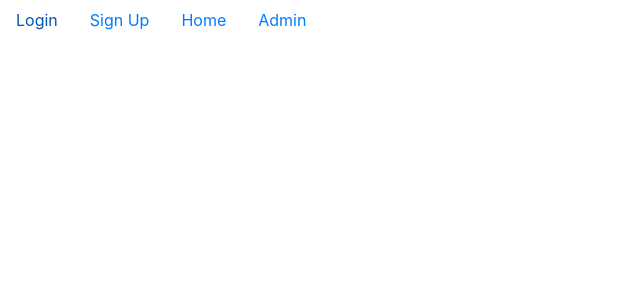
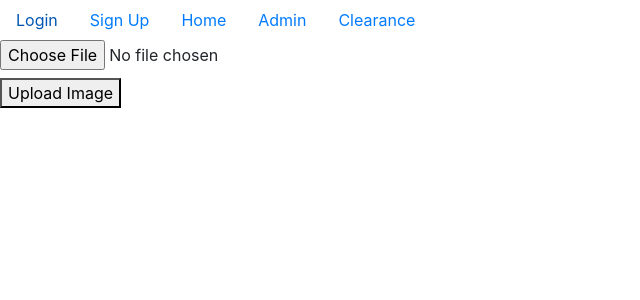
Before and after one commit to Orlandouchiha425/gamestop, a React (Create React App) app: page /imageupload in a window 1280 px wide. Shown: the top 300 px of the page, without its empty margins (0-640 px from the left). Built offline with nearby package versions, Linux system fonts and the light colour scheme.

Commit message:
practice payload and creating clearence route

```diff
--- a/models/Games.js
+++ b/models/Games.js
@@ -9,7 +9,8 @@ const gamesSchema = new Schema({
    description:{type:String,required:true},
    genre:{type:String, required:true},
     platform:{type:String, required:true},
+    clearance:{type:String , required:true},
 
-   imageUpload: String,
+   img: String,
 })
 module.exports = mongoose.model('Games',gamesSchema)
--- a/routes/api/games.js
+++ b/routes/api/games.js
@@ -1,7 +1,9 @@
 const express = require('express')
 
 const router = express.Router()
-const {findgameById, deleteGames, createGames, findAllGames, updateGames} = require('../../controllers/Games')
+const {findgameById, deleteGames, createGames, findAllGames, updateGames, findClearanceGames} = require('../../controllers/Games')
+
+router.get('/clearance',findClearanceGames)
 
 router.get('/',findAllGames)
 
@@ -14,4 +16,5 @@ router.delete('/:id',deleteGames)
 // this gets a game only
 router.get('/:id', findgameById)
 
+
 module.exports = router;
--- a/src/App.js
+++ b/src/App.js
@@ -6,6 +6,9 @@ import LoginForm from './components/LoginForm/LoginForm';
 import NavBar from './NavBar/NavBar';
 import SignUpForm from './components/SignUpForm/SignUpForm';
 import CreateGameForm from './components/Admin/createGameForm'
+import ImageUpload from './components/Images/ImageUploads';
+import Clearance from './components/Clearance/Clearance';
+
 function App() {
   const [user, setUser ] = useState(null);
 const [ admin,setAdmin ] = useState(null)
@@ -16,10 +19,12 @@ const [ admin,setAdmin ] = useState(null)
   // user?
   <>
   <Routes>
-<Route path="/" element={<Home setUser ={setUser}/>}/>
+<Route path= "/imageupload" element={< ImageUpload/>} />
+<Route path="/" element={<Home />}/>
 <Route path ='/login' element= {<LoginForm setUser={setUser}/>}/>
 <Route path='/signup' element= {<SignUpForm setUser={setUser} />}/>
 <Route path='/admin' element={<CreateGameForm  setUser={setUser} />}/>
+<Route path='/clearance' element={<Clearance />}/>
 
 
   </Routes>
--- a/src/NavBar/NavBar.jsx
+++ b/src/NavBar/NavBar.jsx
@@ -9,6 +9,8 @@ export default function NavBar(){
 <Link className="nav-link active" to='/signup'>Sign Up</Link>
 <Link className="nav-link active" to='/'>Home</Link>
 <Link className="nav-link active" to='/admin'>Admin</Link>
+<Link className="nav-link active" to='/clearance'>Clearance</Link>
+
 </nav>
         </div>
     )
--- a/src/components/Admin/createGameForm.jsx
+++ b/src/components/Admin/createGameForm.jsx
@@ -12,7 +12,8 @@ descripton:'',
 genre:'',
 platform:'',
 error:'',
-successful:''
+successful:'',
+clearance:'',
 
 })
 
@@ -88,7 +89,10 @@ const handleSubmit = async(evt) => {
 
 
     </select>
-
+    <div className="form-group">
+    <label >Clearance</label>
+    <input type="text" name="clearance" className="form-control" id="exampleFormControlInput1" required="true" placeholder="clearance" value={setData.clearance} onChange={handleChange}/>
+  </div>
     <button type="submit">Submit</button>
 
     <p className="successful-message">&nbsp;{data.successful}</p>
--- /dev/null
+++ b/src/components/Clearance/Clearance.jsx
@@ -0,0 +1,46 @@
+import { useState,useEffect } from "react";
+import {getClearanceGames} from "../../utilities/apiRoutes/games-api"
+export default function Clearance(){
+
+    const [data, setData]=useState(null)
+
+    const getAllClearanceGames = async() =>{
+
+        try {
+            const response = await getClearanceGames()
+        setData(response)
+
+        } catch (error) {
+            console.log(error.message)
+        }
+    }
+
+
+    useEffect(() => {
+        getAllClearanceGames()
+            },[])
+
+            return(
+                <>
+                {data ?  <>
+                    {
+                        data.map((element,index)=>(
+                          <div>
+                            <h1>{element.title}</h1>
+                            <h3>{element.price}</h3>
+                            <h3>{element.description}</h3>
+                            <h3>{element.clearance}</h3>
+                      </div>
+                        ))
+                    }
+                           </>
+                        :
+
+                        <h1>do nothing</h1>}
+
+            </>
+            )
+
+
+
+}
--- /dev/null
+++ b/src/components/Images/ImageUploads.js
@@ -0,0 +1,48 @@
+import { uploadImage } from "../../utilities/ImageUpload/ImageUpload"
+import { useState,useEffect } from "react"
+// import { Image } from "cloudinary-react"
+// import { getSpaceUntilMaxLength } from "@testing-library/user-event/dist/utils"
+export default function ImageUploads(placeholder){
+    const [files, setFiles ]= useState([])
+    const [upload , setUpload] =useState({img: ''})
+const uploadFunc = async () =>{
+        // console.log(image)
+    const formData =new FormData();
+    formData.append('file', files[0])
+    formData.append("upload_preset", "a6gubdd9")
+    const response =await uploadImage(formData)
+console.log(response)
+setUpload({ img: response})
+// setImage(response)
+    }
+
+    const handleFiles = (event) =>{
+        setFiles(event.target.files)
+    }
+
+    const doNothing = () =>{
+        return;
+    }
+
+    useEffect(() =>{}, [setUpload])
+
+    return(
+<div>
+    {/* {
+        image ?
+        doNothing
+        : */}
+        {/* <img  alt= {placeholder} height="100px" width="100px"/> */}
+    {/* } */}
+    <form >
+        <div>
+           <label>
+                <input type="file" name="img" onChange={handleFiles}></input>
+            </label>
+        </div>
+        <button type="button" onClick={uploadFunc}>{upload.img ? "Image Uploaded":"Upload Image" }</button>
+</form>
+</div>
+
+      )
+}
--- a/src/pages/Home.js
+++ b/src/pages/Home.js
@@ -1,12 +1,22 @@
 import { useEffect, useState } from "react"
 import {getAllGames} from "../../src/utilities/apiRoutes/games-api"
 export default function Home(){
-const [data , setData] = useState()
+const [data , setData] = useState([])
+    // {
+    //     title:"",
+    //     price:0,
+    //     description:'',
+    //     genre:'',
+    //     platform:'',
+    //     }
 
-    const fetchData = async () => {
+
+    const fetchData = async (evt) => {
+        // evt.preventDefault()
         try{
-            const response = await getAllGames(data)
+            const response = await  getAllGames()
             setData(response)
+            console.log(`I am the setData Test ${data.title}`)
 
         }catch(err){
             console.log(err)
@@ -17,21 +27,24 @@ const [data , setData] = useState()
         fetchData()
     },[])
 
-    return(
-      <>
 
-{
-    data.map((item, idx) =>{
-        return(
-            <div key={idx}>
-            <h1>{item.title}</h1>
-            <h3>{item.price}</h3>
-            </div>
-        )
-    })
 
-    }
-    </>
-    )
+ return(
+    <>
+  {
+      data.map((element,index)=>(
+        <div>
+          <h1>{element.title}</h1>
+          <h3>{element.price}</h3>
+          <h3>{element.description}</h3>
+          <h3>{element.clearance}</h3>
+    </div>
+      ))
+  }
+         </>
+)
+
+
+
 
 }
--- /dev/null
+++ b/src/utilities/ImageUpload/ImageUpload.js
@@ -0,0 +1,13 @@
+import axios from 'axios'
+
+export async function uploadImage (formData) {
+    try {
+        const response = await axios.post("https://api.cloudinary.com/v1_1/orlandouchiha425/image/upload", formData)
+        const url = response.data.secure_url
+        console.log(url)
+        return url
+    }catch(error) {
+        console.log(error)
+    }
+
+}
--- a/src/utilities/apiRoutes/games-api.js
+++ b/src/utilities/apiRoutes/games-api.js
@@ -11,7 +11,7 @@ export async function deleteGames(gameData){
 }
 
 export async function getAllGames(){
-    return sendRequest(`${BASE_URL}`,'GET')
+    return sendRequest(BASE_URL)
 }
 
 export async function editGames(gameEdit){
@@ -24,5 +24,9 @@ export async function getGames(gameOneGame){
 }
 
 export function getUserGames(usersGames){
-    return sendRequest(`${BASE_URL}/${usersGames}`)
+    return sendRequest(`${BASE_URL}/${usersGames}`,"GET", null)
 }
+
+export function getClearanceGames(){
+    return sendRequest(`${BASE_URL}/clearance`)///  return sendRequest(api/games/clearance)
+}
```
Also changed, not shown: controllers/Games.js (+19 -1 lines), package.json (+39 -1 lines), 1 other file (tests, documents, lock files or other folders).
